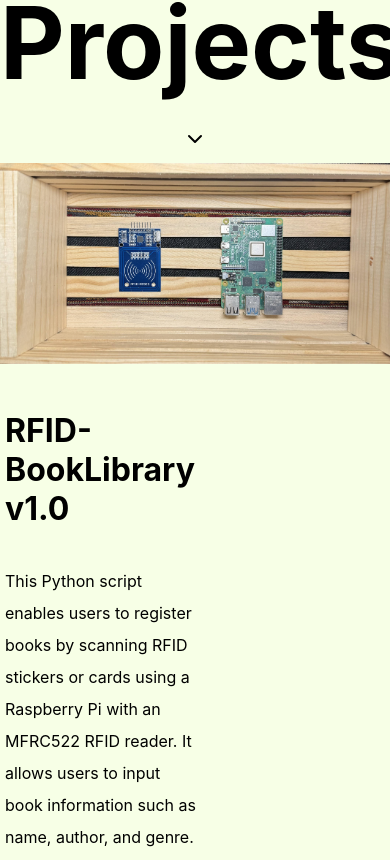
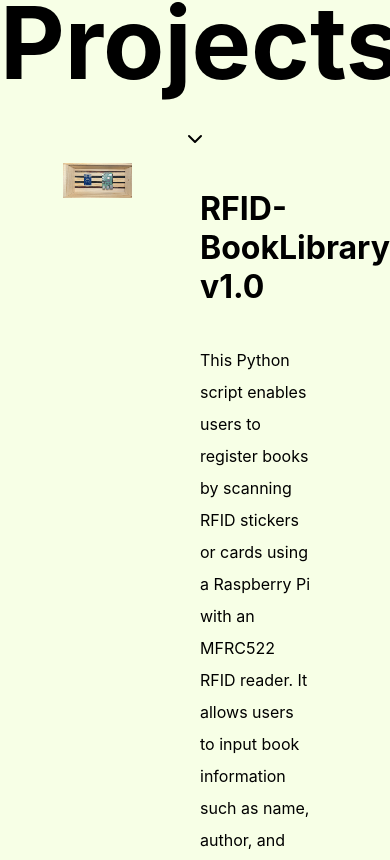
Before and after one commit to low-q/meportfolio, a React (Create React App) app: page / in a window 390 px wide. Shown: the part 3574-4434 px from the top of the page. Built offline with nearby package versions, Linux system fonts and the light colour scheme.

Commit message:
back to content lol

```diff
--- a/public/styles.css
+++ b/public/styles.css
@@ -206,9 +206,6 @@ body {
 
 
 /* Adjustments for smaller screens */
-/* Existing styles */
-
-/* Adjustments for smaller screens */
 @media screen and (max-width: 768px) {
     /* Adjust main content width for smaller screens */
     .main-content {
@@ -223,6 +220,9 @@ body {
 
     /* Adjust photo size for smaller screens */
     .photo-container img {
+        width: 25%; /* Adjust photo size for smaller screens */
+    }
+    .projects-container img {
         width: 25%; /* Adjust photo size for smaller screens */
     }
 
@@ -249,17 +249,6 @@ body {
     .top-right h1 {
         font-size: 16px; /* Adjust font size for smaller screens */
     }
-
-    /* Adjustments for projects container on smaller screens */
-    .projects-container {
-        flex-direction: column; /* Stack items vertically */
-    }
-
-    .left-half,
-    .right-half {
-        width: 100%; /* Set width to full for smaller screens */
-        margin-bottom: 20px; /* Add margin between the halves */
-    }
 }
 
 /* Further adjustments for even smaller screens */
@@ -277,6 +266,9 @@ body {
 
     /* Adjust photo size further for even smaller screens */
     .photo-container img {
+        width: 35%; /* Adjust photo size for even smaller screens */
+    }
+    .projects-container img {
         width: 35%; /* Adjust photo size for even smaller screens */
     }
 
@@ -303,17 +295,6 @@ body {
     .top-right h1 {
         font-size: 14px; /* Adjust font size for even smaller screens */
     }
-
-    /* Adjustments for projects container on even smaller screens */
-    .projects-container {
-        flex-direction: column; /* Stack items vertically */
-    }
-
-    .left-half,
-    .right-half {
-        width: 100%; /* Set width to full for even smaller screens */
-        margin-bottom: 20px; /* Add margin between the halves */
-    }
 }
 
 /* Adjustments for tablets */
```
